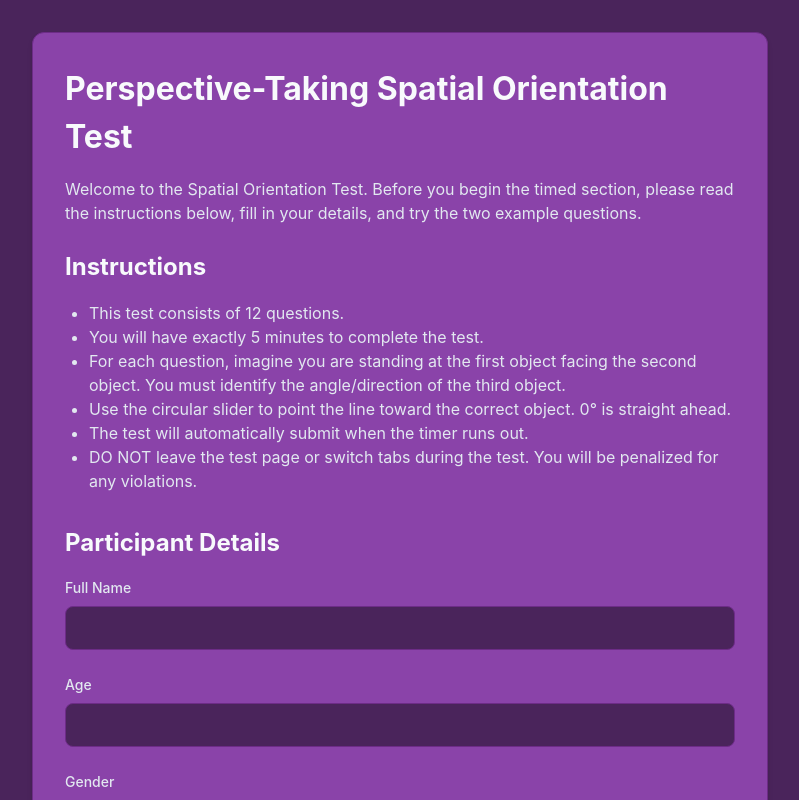
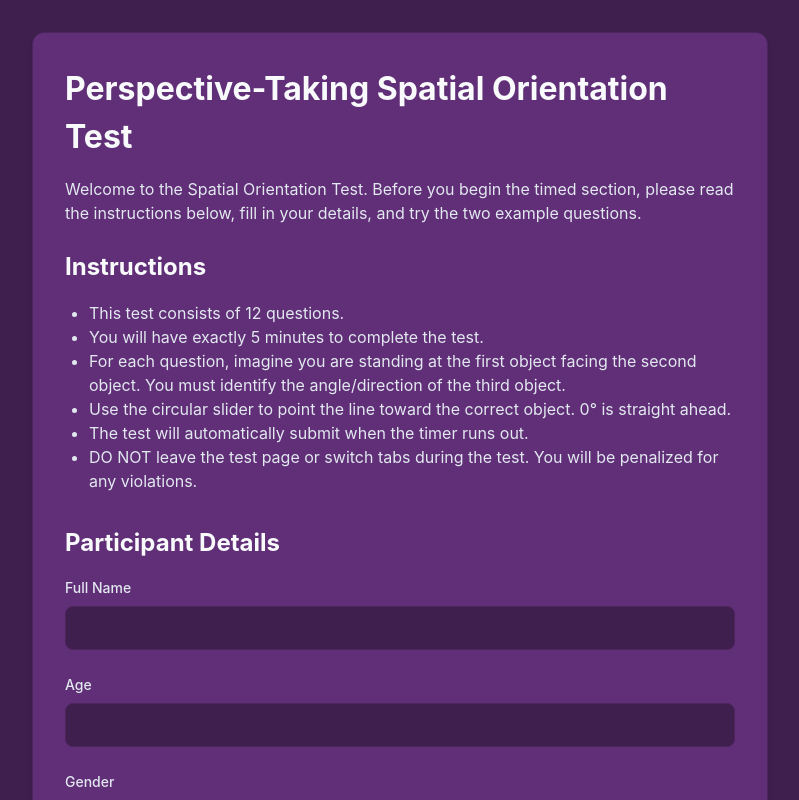
Before and after one commit to Naitik-Lalchandani/ptsot-post-test, a React (Vite) app: page / in a window 1280 px wide. Shown: the top 800 px of the page, without its empty margins (240-1039 px from the left). Built offline with nearby package versions, Linux system fonts and the light colour scheme.

Commit message:
Update theme to even darker purple

```diff
--- a/src/index.css
+++ b/src/index.css
@@ -1,13 +1,13 @@
 :root {
   --primary-color: #d8b4e2;
   --primary-hover: #c49bc9;
-  --bg-color: #4A245B;
-  --surface-color: #8A43A9;
+  --bg-color: #3F1F4E;
+  --surface-color: #612F77;
   --text-primary: #f8fafc;
   --text-secondary: #e2e8f0;
   --error-color: #ef4444;
   --success-color: #10b981;
-  --border-color: #6d2c87;
+  --border-color: #4A245B;
   --ring-color: rgba(216, 180, 226, 0.5);
   font-family: 'Inter', system-ui, Avenir, Helvetica, Arial, sans-serif;
   line-height: 1.5;
```
